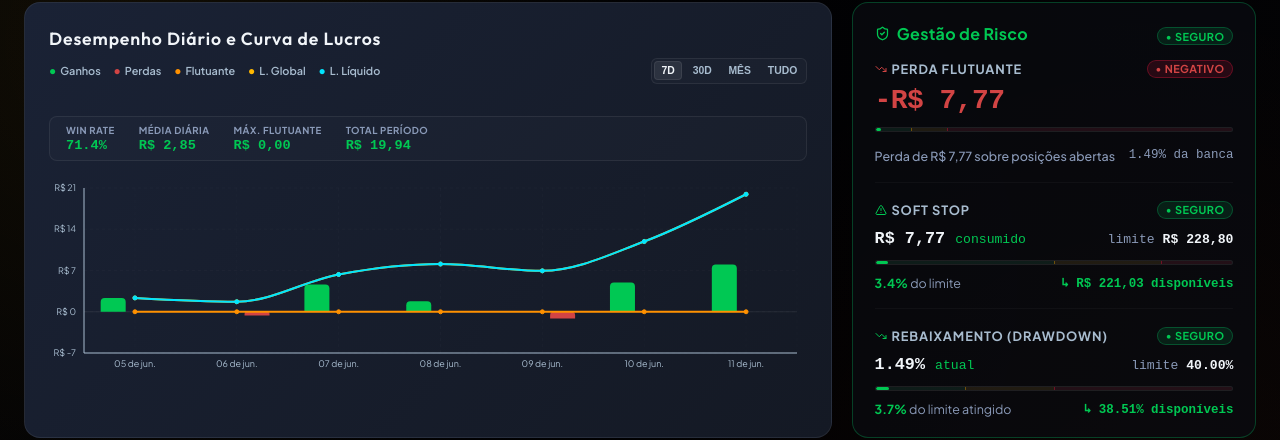
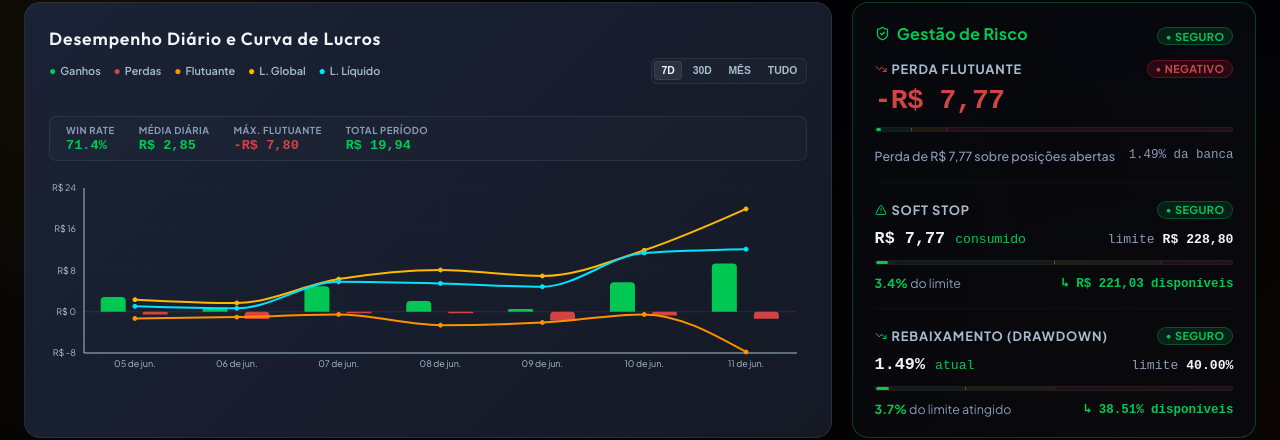
Before and after one commit to tonyrogeness-web/Oriontech, a Next.js app: page / in a window 1280 px wide. Shown: the part 916-1356 px from the top of the page. Built offline with nearby package versions, Linux system fonts and the light colour scheme; no server answers; the database is empty.

Commit message:
feat: show daily gains and losses side-by-side, map gain/loss/equity from history and fix timeframe reset

```diff
--- a/src/app/api/dashboard/data/route.ts
+++ b/src/app/api/dashboard/data/route.ts
@@ -73,13 +73,13 @@ function getMockData() {
   ];
 
   const mockHistory = [
-    { date: new Date(Date.now() - 6 * 24 * 60 * 60 * 1000).toISOString(), profit: 45.2, balance: 10045.2 },
-    { date: new Date(Date.now() - 5 * 24 * 60 * 60 * 1000).toISOString(), profit: -12.5, balance: 10032.7 },
-    { date: new Date(Date.now() - 4 * 24 * 60 * 60 * 1000).toISOString(), profit: 89.1, balance: 10121.8 },
-    { date: new Date(Date.now() - 3 * 24 * 60 * 60 * 1000).toISOString(), profit: 34.0, balance: 10155.8 },
-    { date: new Date(Date.now() - 2 * 24 * 60 * 60 * 1000).toISOString(), profit: -22.4, balance: 10133.4 },
-    { date: new Date(Date.now() - 1 * 24 * 60 * 60 * 1000).toISOString(), profit: 95.8, balance: 10229.2 },
-    { date: new Date().toISOString(), profit: 154.2, balance: 10383.4 },
+    { date: new Date(Date.now() - 6 * 24 * 60 * 60 * 1000).toISOString(), profit: 45.2, balance: 10045.2, equity: 10020.2, gain: 55.2, loss: -10.0 },
+    { date: new Date(Date.now() - 5 * 24 * 60 * 60 * 1000).toISOString(), profit: -12.5, balance: 10032.7, equity: 10012.7, gain: 15.0, loss: -27.5 },
+    { date: new Date(Date.now() - 4 * 24 * 60 * 60 * 1000).toISOString(), profit: 89.1, balance: 10121.8, equity: 10111.8, gain: 95.0, loss: -5.9 },
+    { date: new Date(Date.now() - 3 * 24 * 60 * 60 * 1000).toISOString(), profit: 34.0, balance: 10155.8, equity: 10105.8, gain: 40.0, loss: -6.0 },
+    { date: new Date(Date.now() - 2 * 24 * 60 * 60 * 1000).toISOString(), profit: -22.4, balance: 10133.4, equity: 10093.4, gain: 10.0, loss: -32.4 },
+    { date: new Date(Date.now() - 1 * 24 * 60 * 60 * 1000).toISOString(), profit: 95.8, balance: 10229.2, equity: 10219.2, gain: 110.0, loss: -14.2 },
+    { date: new Date().toISOString(), profit: 154.2, balance: 10383.4, equity: 10233.4, gain: 180.0, loss: -25.8 },
   ];
 
   return {
@@ -129,6 +129,9 @@ export async function GET() {
         date: h.date.toISOString(),
         profit: h.profit,
         balance: h.balance,
+        equity: h.equity,
+        gain: h.gain,
+        loss: h.loss,
       })),
       pendingCommandsCount,
     });
--- a/src/app/api/mt5/update/route.ts
+++ b/src/app/api/mt5/update/route.ts
@@ -175,6 +175,8 @@ export async function POST(request: Request) {
             profit: parseFloat(h.profit),
             balance: parseFloat(h.balance),
             equity: isToday ? parseFloat(equity) : undefined,
+            gain: h.gain !== undefined ? parseFloat(h.gain) : undefined,
+            loss: h.loss !== undefined ? parseFloat(h.loss) : undefined,
           },
           create: {
             account: String(account),
@@ -182,6 +184,8 @@ export async function POST(request: Request) {
             profit: parseFloat(h.profit),
             balance: parseFloat(h.balance),
             equity: isToday ? parseFloat(equity) : null,
+            gain: h.gain !== undefined ? parseFloat(h.gain) : 0.0,
+            loss: h.loss !== undefined ? parseFloat(h.loss) : 0.0,
           },
         });
       }
--- a/src/components/Charts.tsx
+++ b/src/components/Charts.tsx
@@ -51,18 +51,9 @@ export default function Charts({ history = [], currencyMode = "CENT", brlRate =
     }
   };
 
-  // Filter history based on timeframe
-  const getFilteredHistory = () => {
-    if (!history || history.length === 0) return [];
-    if (timeframe === "7D") return history.slice(-7);
-    if (timeframe === "30D") return history.slice(-30);
-    if (timeframe === "MÊS") return history.slice(-30);
-    return history;
-  };
-
-  const filteredHistory = getFilteredHistory();
-  let cumProfit = 0;
-  const lineData = filteredHistory.map((h) => {
+  // Process the full history to calculate cumulative curves first, avoiding reset when filtering timeframes
+  let runningCumProfit = 0;
+  const fullProcessedHistory = history.map((h) => {
     let balVal = h.balance;
     let profitVal = h.profit;
     let eqVal = h.equity !== null && h.equity !== undefined ? h.equity : h.balance;
@@ -73,21 +64,42 @@ export default function Charts({ history = [], currencyMode = "CENT", brlRate =
       eqVal = (eqVal / 100) * brlRate;
     }
 
-    cumProfit += profitVal;
+    runningCumProfit += profitVal;
     const floatingPl = eqVal - balVal;
-    const netProfit = cumProfit + floatingPl;
+    const netProfit = runningCumProfit + floatingPl;
+
+    // Use actual gain and loss if sent by the robot, otherwise fallback
+    const gainVal = (h as any).gain !== undefined && (h as any).gain !== null
+      ? (currencyMode === "BRL" ? ((h as any).gain / 100) * brlRate : (h as any).gain)
+      : (profitVal > 0 ? profitVal : 0);
+
+    const lossVal = (h as any).loss !== undefined && (h as any).loss !== null
+      ? (currencyMode === "BRL" ? ((h as any).loss / 100) * brlRate : (h as any).loss)
+      : (profitVal < 0 ? profitVal : 0);
 
     return {
+      dateRaw: h.date,
       name: formatDate(h.date),
       balance: parseFloat(balVal.toFixed(2)),
       profit: parseFloat(profitVal.toFixed(2)),
-      gain: profitVal > 0 ? parseFloat(profitVal.toFixed(2)) : 0,
-      loss: profitVal < 0 ? parseFloat(profitVal.toFixed(2)) : 0,
+      gain: parseFloat(gainVal.toFixed(2)),
+      loss: parseFloat(lossVal.toFixed(2)),
       floating: parseFloat(floatingPl.toFixed(2)),
-      cumProfit: parseFloat(cumProfit.toFixed(2)),
+      cumProfit: parseFloat(runningCumProfit.toFixed(2)),
       netProfit: parseFloat(netProfit.toFixed(2)),
     };
   });
+
+  // Filter history based on timeframe from the processed data
+  const getFilteredHistory = () => {
+    if (!fullProcessedHistory || fullProcessedHistory.length === 0) return [];
+    if (timeframe === "7D") return fullProcessedHistory.slice(-7);
+    if (timeframe === "30D") return fullProcessedHistory.slice(-30);
+    if (timeframe === "MÊS") return fullProcessedHistory.slice(-30);
+    return fullProcessedHistory;
+  };
+
+  const lineData = getFilteredHistory();
 
   // Calculate statistics for the filtered period
   const tradingDays = lineData.filter((d) => d.profit !== 0);
```
Also changed, not shown: query_db.js (added, +15 -0 lines), 1 other file (tests, documents, lock files or other folders).
